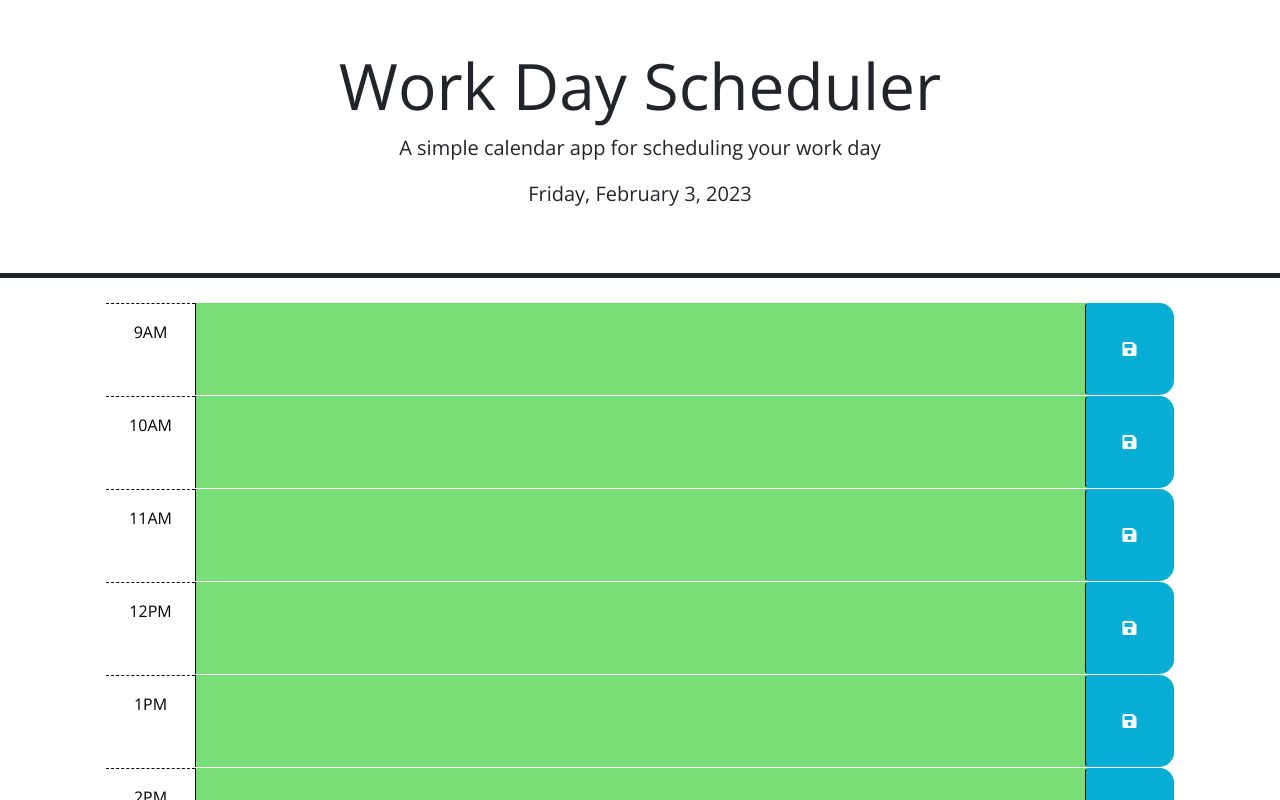
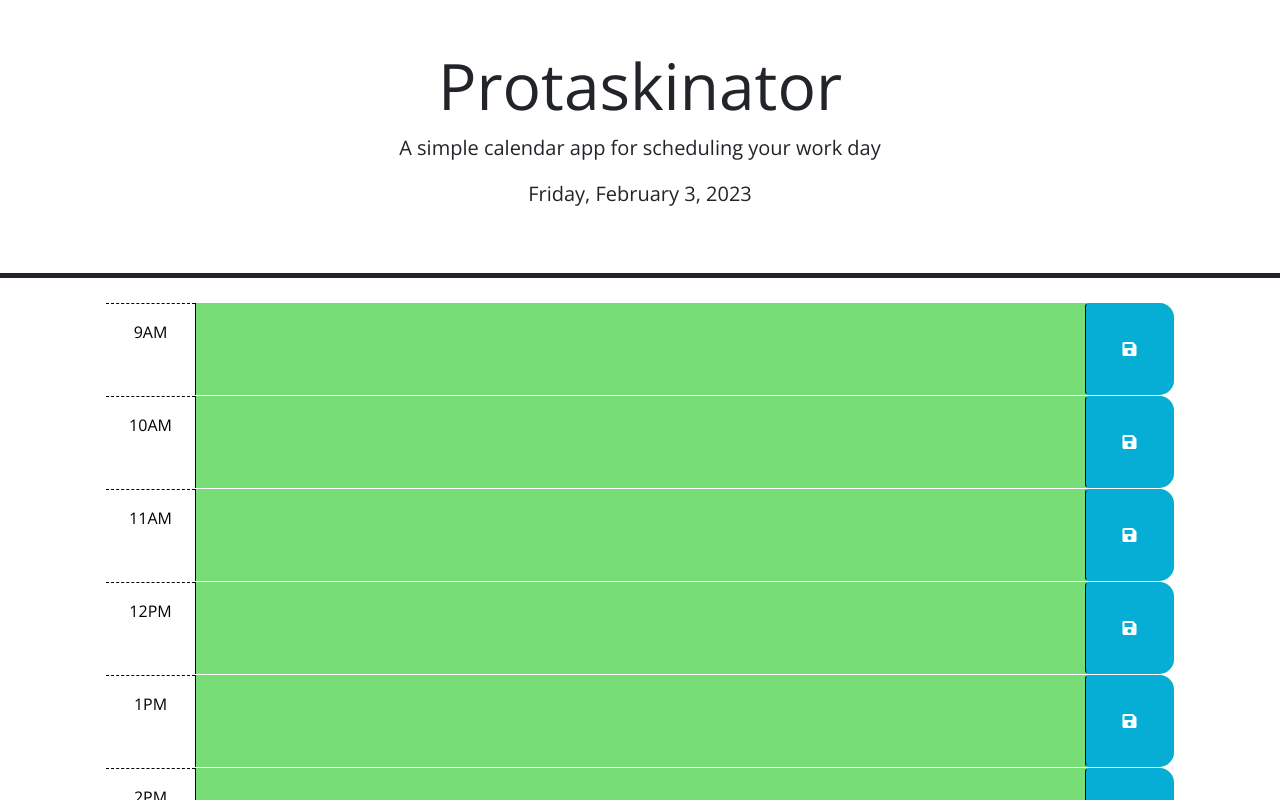
Before and after one commit to Olive-Provencio-Johnson/protaskinator, a plain HTML site: page index.html in a window 1280 px wide. Shown: the top 800 px of the page. Drawn offline with nearby package versions, Linux system fonts and the light colour scheme.

Commit message:
one final change to html

```diff
--- a/index.html
+++ b/index.html
@@ -24,7 +24,7 @@
 
   <body>
     <header class="p-5 mb-4 border-5 border-bottom border-dark text-center">
-      <h1 class="display-3">Work Day Scheduler</h1>
+      <h1 class="display-3">Protaskinator</h1>
       <p class="lead">A simple calendar app for scheduling your work day</p>
       <!-- the current day is displayed at the top of the calendar -->
       <p id="currentDay" class="lead"></p>
```
